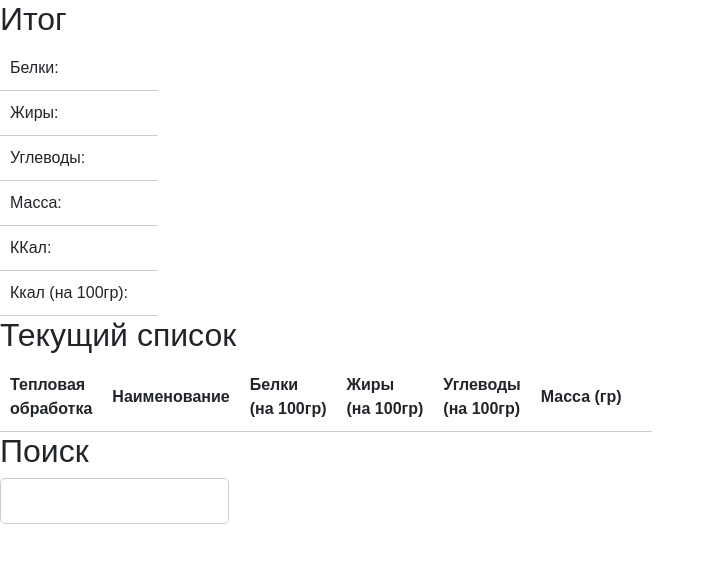
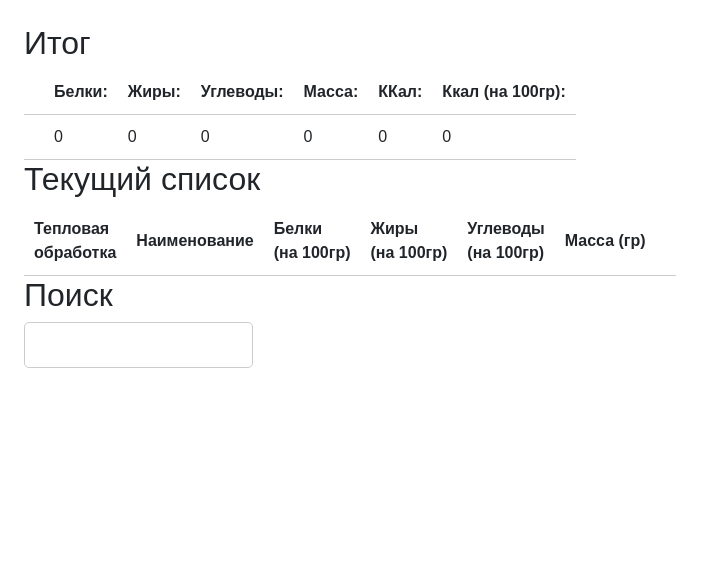
Before and after one commit to Seva-Vaskin/cooking-calculator, a Python web app: template templates/index.html in a window 1280 px wide. Shown: the top 563 px of the page, without its empty margins (0-708 px from the left). Run offline with Jinja, Linux system fonts and the light colour scheme; the template is opened without the code that fills it, so the values that code supplies are empty, except form fields; form fields are guessed from the names that the template uses; lists and menus that the app fills with data are empty.

Commit message:
Change layout

```diff
--- a/static/css/style.css
+++ b/static/css/style.css
@@ -1,5 +1,10 @@
 body {
     font-family: Arial, sans-serif;
+}
+
+div#global_div {
+    margin-left: 1.5em;
+    margin-top: 1.5em;
 }
 
 form {
--- a/templates/index.html
+++ b/templates/index.html
@@ -1,34 +1,30 @@
 {% extends 'base.html' %}
 
 {% block content %}
+    <div id="global_div">
 
         <h2>Итог</h2>
         <table id="summary-table">
             <tr>
-            <td>Белки:</td>
-            <td id="total-proteins"></td>
+                <th></th>
+                <th>Белки:</th>
+                <th>Жиры:</th>
+                <th>Углеводы:</th>
+                <th>Масса:</th>
+                <th>ККал:</th>
+                <th>Ккал (на 100гр):</th>
             </tr>
             <tr>
-            <td>Жиры:</td>
-            <td id="total-fats"></td>
-        </tr>
-        <tr>
-            <td>Углеводы:</td>
-            <td id="total-carbohydrates"></td>
-        </tr>
-        <tr>
-            <td>Масса:</td>
-            <td id="total-mass"></td>
-        </tr>
-        <tr>
-            <td>ККал:</td>
-            <td id="total-calories"></td>
-        </tr>
-        <tr>
-            <td>Ккал (на 100гр):</td>
-            <td id="total-calories-normalized"></td>
+                <td></td>
+                <td id="total-proteins">0</td>
+                <td id="total-fats">0</td>
+                <td id="total-carbohydrates">0</td>
+                <td id="total-mass">0</td>
+                <td id="total-calories">0</td>
+                <td id="total-calories-normalized">0</td>
             </tr>
         </table>
+
 
         <h2>Текущий список</h2>
         <table id="saved-items-table">
@@ -51,4 +47,6 @@
         <ul id="found-items-list" tabindex="0"></ul>
 
         <script src="{{ url_for('static', filename='javascript/javascript.js') }}"></script>
+
+    </div>
 {% endblock %}
```
Lines whose indentation alone changed are shown as unchanged.
